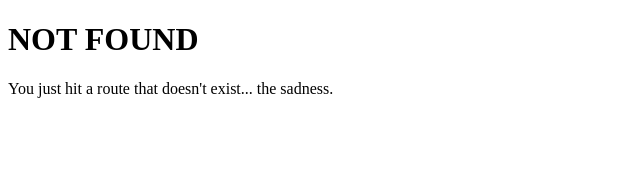
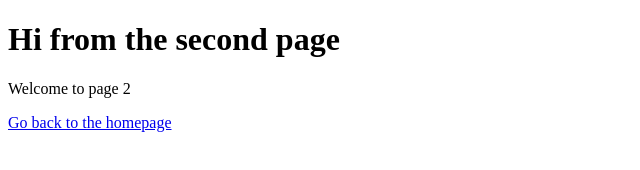
Before and after one commit to daydream05/portfolio-website, a Gatsby site: page /photos/photos in a window 1280 px wide. Before the commit this address had no page. Shown: the whole page, without its empty margins (0-640 px from the left). Built offline with nearby package versions, Linux system fonts and the light colour scheme; Gatsby itself is replaced by a stand-in of ours.

Commit message:
added more stuff

```diff
--- a/src/layouts/index.js
+++ b/src/layouts/index.js
@@ -12,6 +12,9 @@ const TemplateWrapper = ({ children }) => (
         { name: 'keywords', content: 'portfolio, projects' },
       ]}
     />
+    <Helmet>
+      <link rel="stylesheet" href="https://use.typekit.net/sbz7hal.css" />
+    </Helmet>
     <div>
       {children()}
     </div>
--- a/src/pages/photo.js
+++ b/src/pages/photo/photo.js
@@ -1,5 +1,5 @@
-import React from 'react'
-import Link from 'gatsby-link'
+import React from 'react';
+import Link from 'gatsby-link';
 
 const PhotoPage = () => (
   <div>
--- /dev/null
+++ b/src/pages/photos/index.js
@@ -0,0 +1,3 @@
+import PhotoPage from "./photo";
+
+export default PhotoPage;
--- /dev/null
+++ b/src/pages/photos/photos.js
@@ -0,0 +1,12 @@
+import React from 'react';
+import Link from 'gatsby-link';
+
+const PhotoPage = () => (
+  <div>
+    <h1>Hi from the second page</h1>
+    <p>Welcome to page 2</p>
+    <Link to="/">Go back to the homepage</Link>
+  </div>
+)
+
+export default PhotoPage;
```
